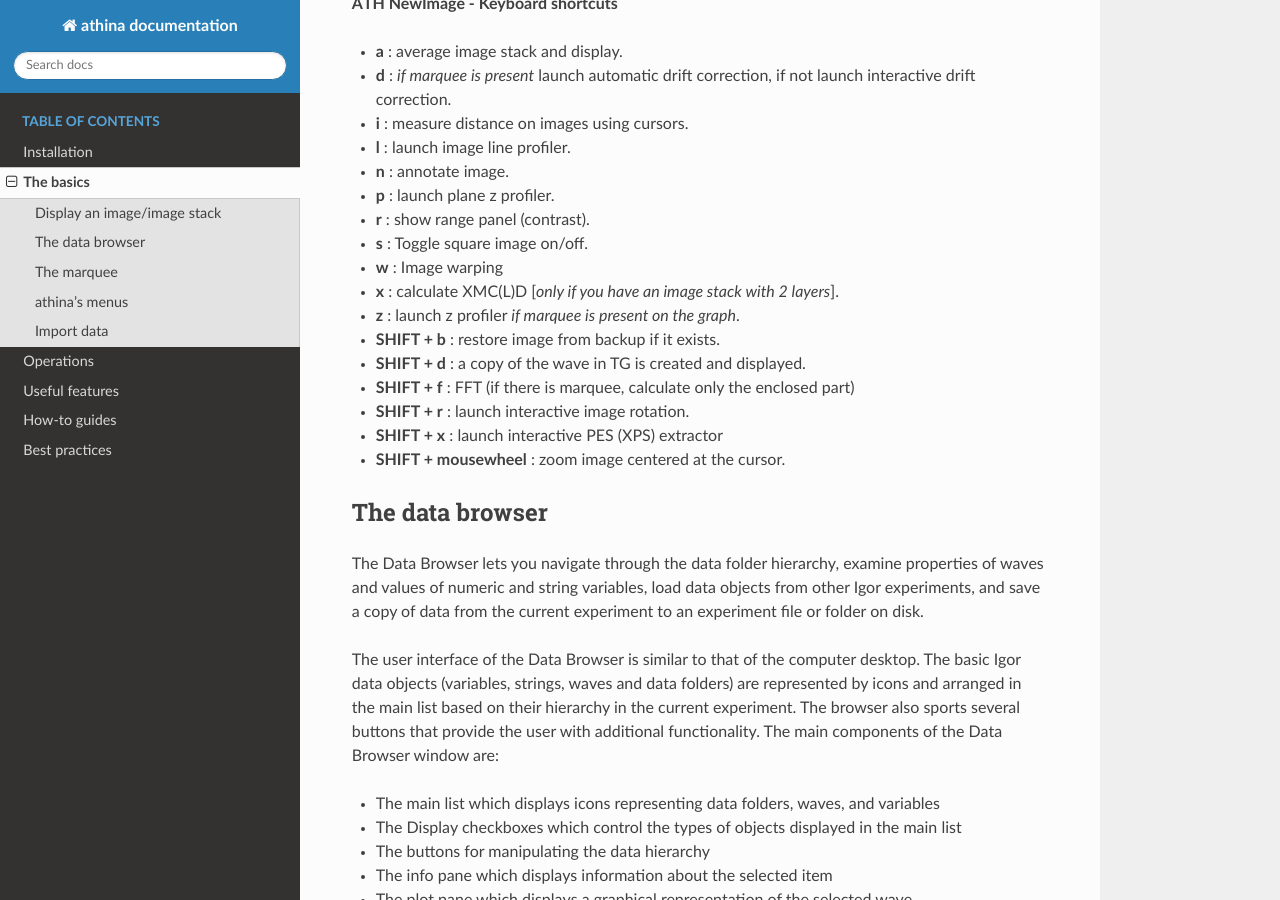
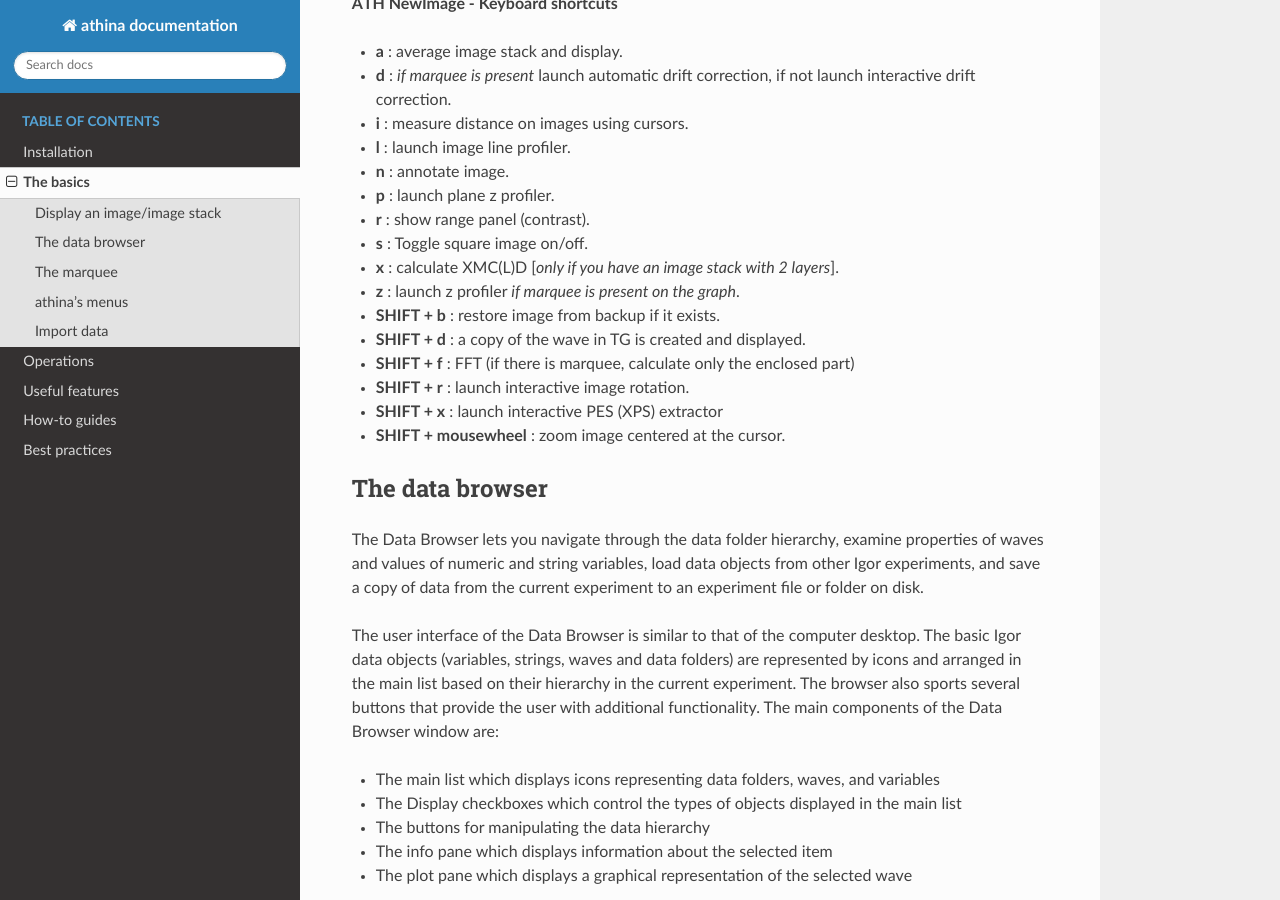
Before and after one commit to evangelosgolias/athina, a Sphinx documentation site: the page built from doc/source/files/thebasics.md, in a window 1280 px wide and 900 px high, scrolled down 721 px. Built offline with Sphinx 7.4.7 and the Read the Docs theme 3.1.0, drawn with Linux system fonts in a browser that asks for light colours.

```diff
--- a/doc/source/files/thebasics.md
+++ b/doc/source/files/thebasics.md
@@ -27,7 +27,6 @@
 - **p** : launch plane z profiler.
 - **r** : show range panel (contrast).
 - **s** : Toggle square image on/off.
-- **w** : Image warping
 - **x** : calculate XMC(L)D [*only if you have an image stack with 2 layers*].
 - **z** : launch z profiler *if marquee is present on the graph*.
 - **SHIFT + b** : restore image from backup if it exists.
```
Also changed, not shown: 6 other files.
